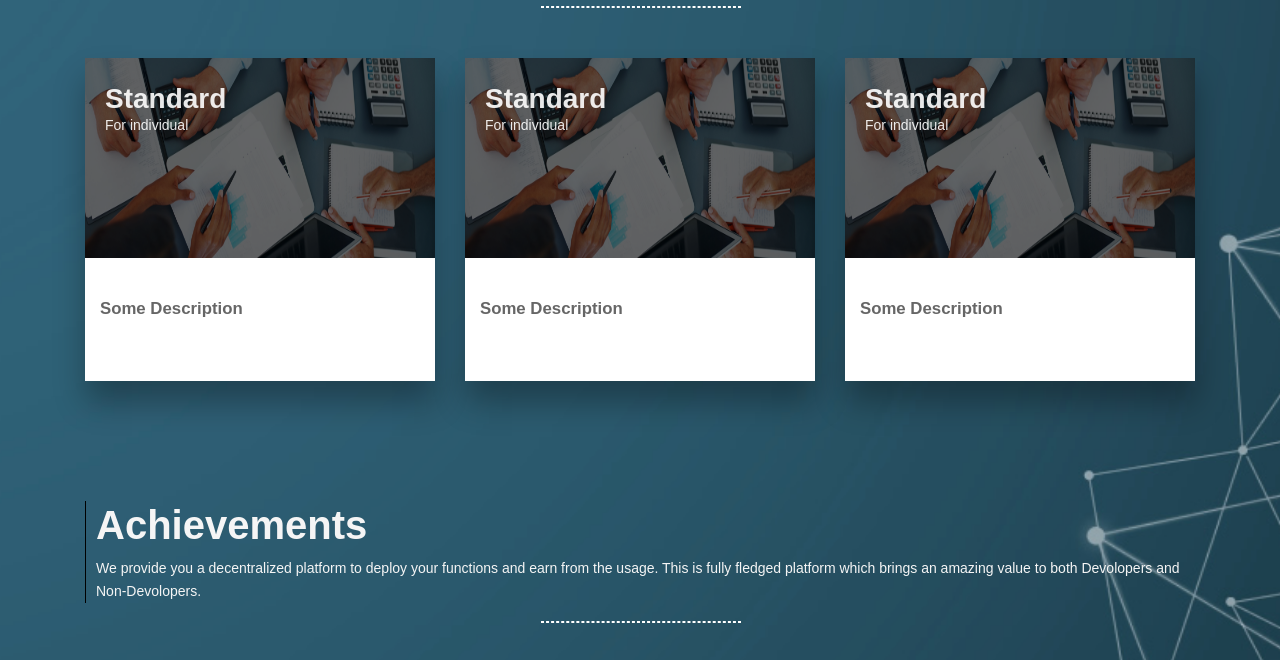
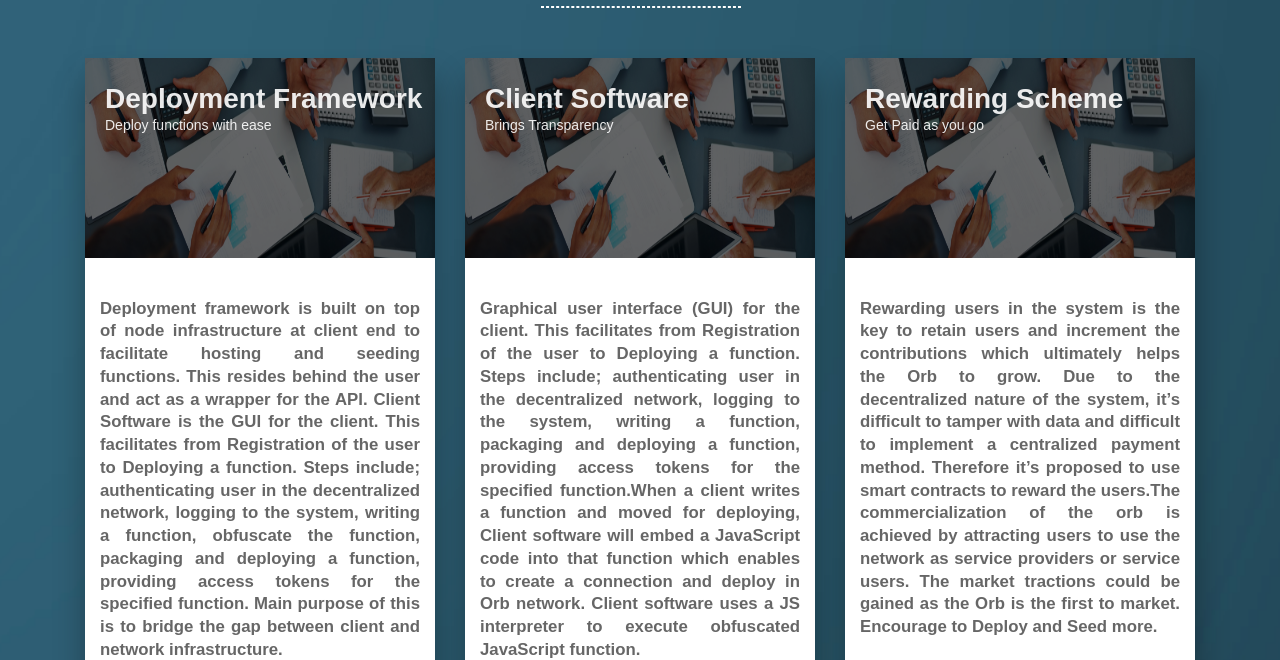
Before and after one commit to achalakavinda/orb, a plain HTML site: page index.html in a window 1280 px wide. Shown: the part 1864-2524 px from the top of the page. Drawn offline with Linux system fonts and the light colour scheme.

Commit message:
features, nbqsa

```diff
--- a/index.html
+++ b/index.html
@@ -142,11 +142,17 @@
                     <div class="col-md-4 wow slideInLeft">
                         <div class="CD-card">
                             <div class="CD-card-head">
-                                        <p class="CD-name"><span>Standard</span><br/>For individual</p>
+                                <p class="CD-name"><span>Deployment Framework</span><br/>Deploy functions with ease</p>
                                 <img class="CD-header-img" src="images/bg-2.jpg">
                             </div>
                             <div class="CD-card-body">
-                                        <p>Some Description</p>
+                                <p>Deployment framework is built on top of node infrastructure at client end to facilitate hosting and
+                                    seeding functions. This resides behind the user and act as a wrapper for the API. Client Software
+                                    is the GUI for the client. This facilitates from Registration of the user to Deploying a function.
+                                    Steps include; authenticating user in the decentralized network, logging to the system, writing a
+                                    function, obfuscate the function, packaging and deploying a function, providing access tokens for
+                                    the specified function. Main purpose of this is to bridge the gap between client and network
+                                    infrastructure.</p>
                             </div>
                         </div>
                     </div>
@@ -156,11 +162,15 @@
                     <div class="col-md-4 wow slideInLeft">
                         <div class="CD-card">
                             <div class="CD-card-head">
-                                        <p class="CD-name"><span>Standard</span><br/>For individual</p>
+                                <p class="CD-name"><span>Client Software</span><br/>Brings Transparency</p>
                                 <img class="CD-header-img" src="images/bg-2.jpg">
                             </div>
                             <div class="CD-card-body">
-                                        <p>Some Description</p>
+                                <p> Graphical user interface (GUI) for the client. This facilitates from
+                                    Registration of the user to Deploying a function. Steps include; authenticating user
+                                    in the decentralized network, logging to the system, writing a function, packaging and deploying a function, providing access tokens for the
+                                    specified function.When a client writes a function and moved for deploying, Client software will embed a JavaScript code into that function which enables to create a connection and deploy in Orb network. Client
+                                    software uses a JS interpreter to execute obfuscated JavaScript function.</p>
                             </div>
                         </div>
                     </div>
@@ -170,11 +180,17 @@
                     <div class="col-md-4 wow slideInLeft">
                         <div class="CD-card">
                             <div class="CD-card-head">
-                                        <p class="CD-name"><span>Standard</span><br/>For individual</p>
+                                <p class="CD-name"><span>Rewarding Scheme</span><br/>Get Paid as you go</p>
                                 <img class="CD-header-img" src="images/bg-2.jpg">
                             </div>
                             <div class="CD-card-body">
-                                        <p>Some Description</p>
+                                <p>Rewarding users in the system is the key to retain users and increment the contributions
+                                    which ultimately helps the Orb to grow. Due to the decentralized nature of the system, it’s
+                                    difficult to tamper with data and difficult to implement a centralized payment method.
+                                    Therefore it’s proposed to use smart contracts to reward the users.The commercialization
+                                    of the orb is achieved by attracting users to use the network as service providers or service
+                                    users. The market tractions could be gained as the Orb is the first to market.
+                                    Encourage to Deploy and Seed more.</p>
                             </div>
                         </div>
                     </div>
@@ -187,7 +203,6 @@
                     <div class="col-md-12 col-sm-12 col-xs-12 wow slideInLeft">
                         <div class="CD-title CD-center">
                             <h3>Achievements</h3>
-                          <p>We provide you a decentralized platform to deploy your functions and earn from the usage. This is fully fledged platform which brings an amazing value to both Devolopers and Non-Devolopers.</p>
                         </div>
                     </div>
                 </div>
@@ -198,11 +213,13 @@
                     <div class="col-md-6 wow slideInLeft">
                         <div class="CD-card">
                             <div class="CD-card-head">
-                                        <p class="CD-name"><span>NBQSA 2018</span><br/>For individual</p>
+                                <p class="CD-name"><span>Finalists of NBQSA 2018</span><br/>Selected for Award Ceremony</p>
                                 <img class="CD-header-img" src="images/nbqsa.jpg">
                             </div>
                             <div class="CD-card-body">
-                                        <p>Some Description</p>
+                                <p>NBQSA was organised under 19 categories for both student and commercial with 4 special awards, ICT entrepreneur of the year, Lifetime achievers award, The Postgraduate Students awards, Public sector Outstanding Achievements Award was introduced in 2013 to open up a new avenue for Sri Lankan Public institutions and to recognise their contributions to the public.
+
+                                    Gold, Silver and Bronze awards are presented in these categories provided that there are winners in these categories.<br/></p>
                             </div>
                         </div>
                     </div>
```
Lines whose indentation alone changed are shown as unchanged.
